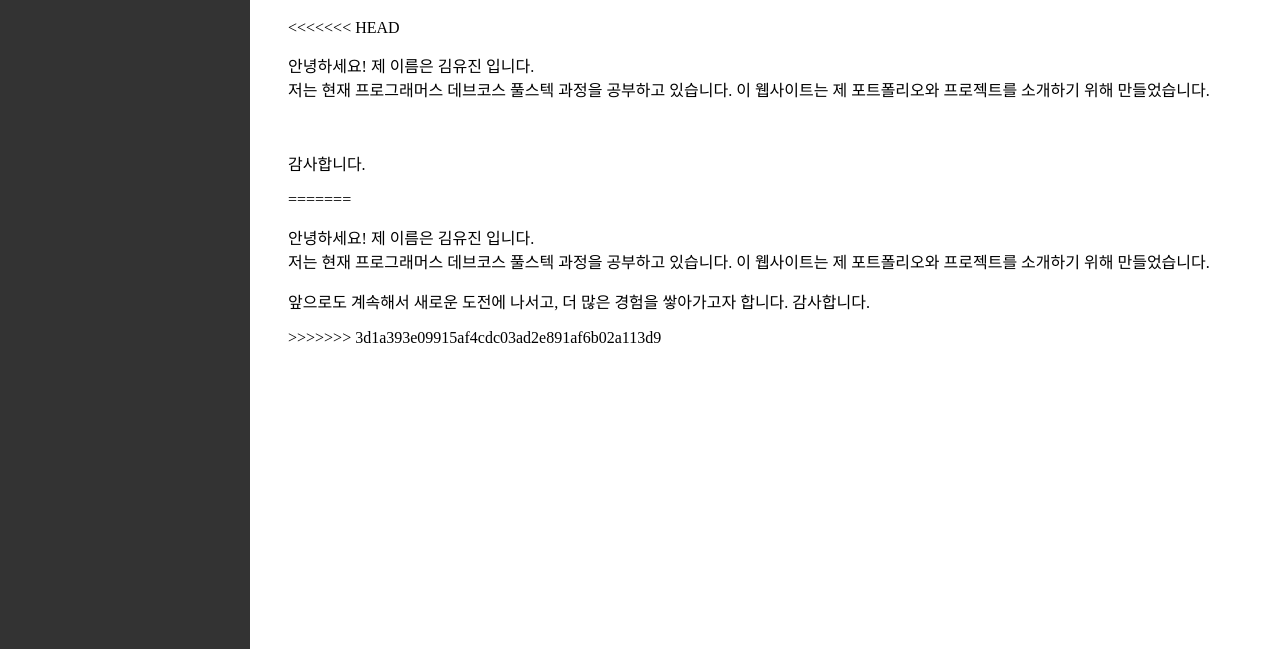
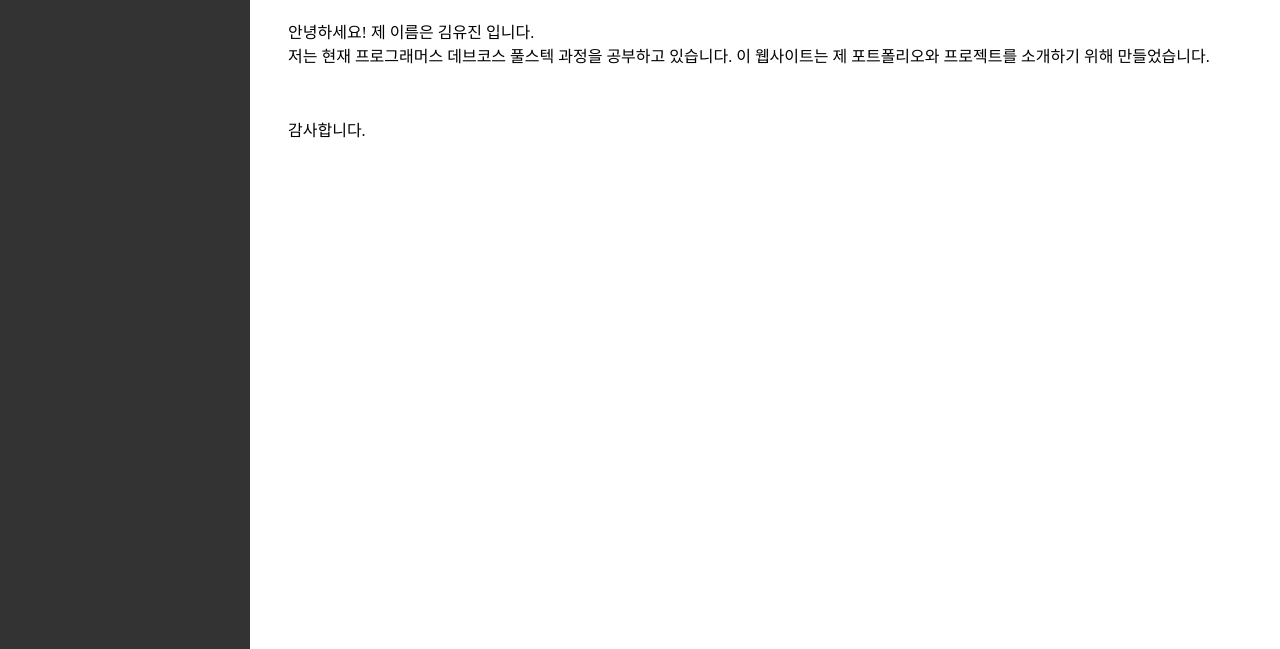
Before and after one commit to Youjin-K/Youjin-K.github.io, a plain HTML site: page about.html in a window 1280 px wide. Shown: the part 151-800 px from the top of the page. Drawn offline with Linux system fonts and the light colour scheme.

Commit message:
about.html text update

```diff
--- a/about.html
+++ b/about.html
@@ -16,20 +16,13 @@
   </div>
   <div class="content">
     <h1>About Me</h1>
-<<<<<<< HEAD
     <p>안녕하세요! 제 이름은 김유진 입니다.
       <br>
      저는 현재 프로그래머스 데브코스 풀스텍 과정을 공부하고 있습니다.
       이 웹사이트는 제 포트폴리오와 프로젝트를 소개하기 위해 만들었습니다.</p>
       <br>
     <p> 감사합니다.</p>
-=======
-    <p>안녕하세요! 제 이름은 김유진 입니다.<br>
-    저는 현재 프로그래머스 데브코스 풀스텍 과정을 공부하고 있습니다.
-    이 웹사이트는 제 포트폴리오와 프로젝트를 소개하기 위해 만들었습니다.</p>
-    <p> 앞으로도 계속해서 새로운 도전에 나서고, 더 많은 경험을 쌓아가고자 합니다. 감사합니다.</p>
->>>>>>> 3d1a393e09915af4cdc03ad2e891af6b02a113d9
 
-  </div>
+    </div>
 </body>
 </html>
```
